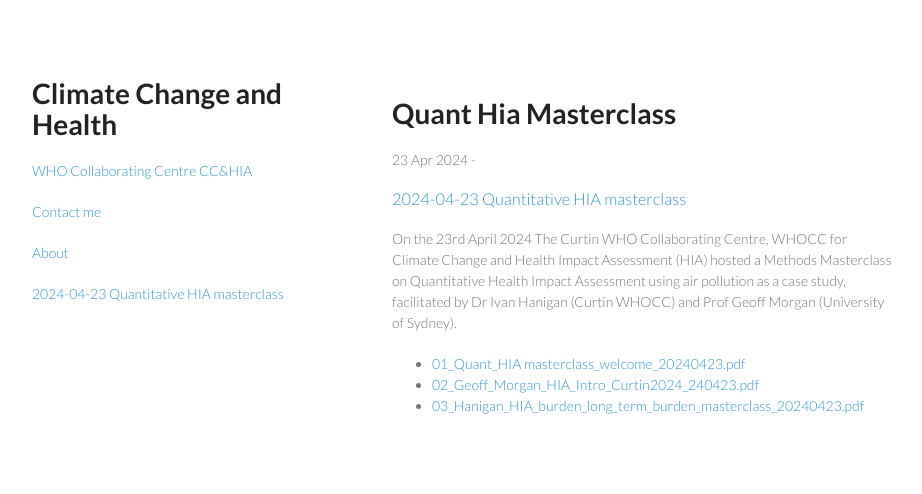
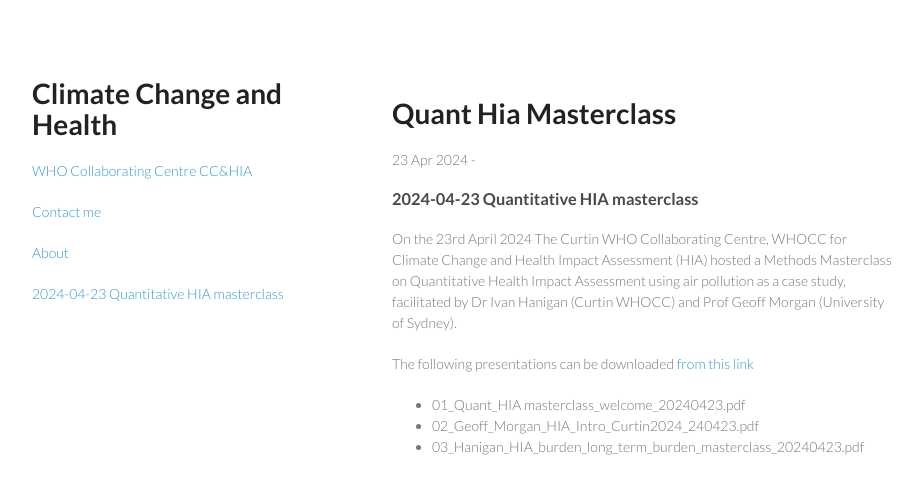
Before and after one commit to climate-change-and-health/workshops, a Jekyll site: the page built from _posts/2024-04-23-quant-hia-masterclass.md, in a window 1280 px wide. Shown: the top 494 px of the page, without its empty margins (178-1100 px from the left). Built offline with Jekyll 4.4.1, drawn with Linux system fonts in a browser that asks for light colours.

Commit message:
change strategy for sharing, use Cloud-car.dat

```diff
--- a/_posts/2024-04-23-quant-hia-masterclass.md
+++ b/_posts/2024-04-23-quant-hia-masterclass.md
@@ -4,11 +4,12 @@ date: 2024-04-23
 ---
 
 
-### [2024-04-23 Quantitative HIA masterclass](#2024-04-23-Quantitative-HIA-masterclass)
+### 2024-04-23 Quantitative HIA masterclass
 
 On the 23rd April 2024 The Curtin WHO Collaborating Centre, WHOCC for Climate Change and Health Impact Assessment (HIA) hosted a Methods Masterclass on Quantitative Health Impact Assessment using air pollution as a case study, facilitated by Dr Ivan Hanigan (Curtin WHOCC) and Prof Geoff Morgan (University of Sydney).
 
+The following presentations can be downloaded [from this link](https://cloud.car-dat.org/index.php/s/LcX5YsnBCQwTQ7J)
 
-- [01_Quant_HIA masterclass_welcome_20240423.pdf](/workshops-delivered/2024-04-23-Quant-HIA-masterclass/01_Quant_HIA masterclass_welcome_20240423.pdf)
-- [02_Geoff_Morgan_HIA_Intro_Curtin2024_240423.pdf](/workshops-delivered/2024-04-23-Quant-HIA-masterclass/02_Geoff_Morgan_HIA_Intro_Curtin2024_240423.pdf)
-- [03_Hanigan_HIA_burden_long_term_burden_masterclass_20240423.pdf](/workshops-delivered/2024-04-23-Quant-HIA-masterclass/03_Hanigan_HIA_burden_long_term_burden_masterclass_20240423.pdf)
+- 01_Quant_HIA masterclass_welcome_20240423.pdf
+- 02_Geoff_Morgan_HIA_Intro_Curtin2024_240423.pdf
+- 03_Hanigan_HIA_burden_long_term_burden_masterclass_20240423.pdf
```
